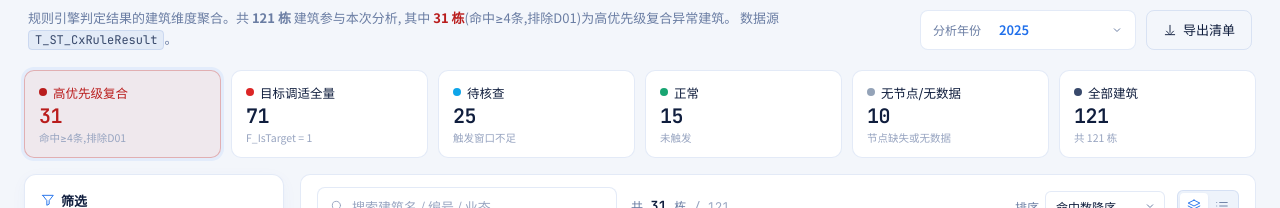
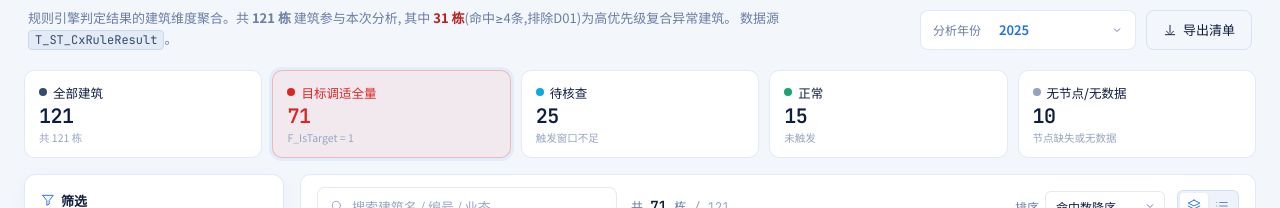
Before and after one commit to cruisetu-beep/Buildings_commissioning_vue, a Vue app: page /result in a window 1280 px wide. Shown: the part 147-355 px from the top of the page. Built offline with nearby package versions, Linux system fonts and the light colour scheme; no server answers.

Commit message:
feat: 删除高优先级复合快捷筛选卡片,全部建筑移到最左,默认选中目标调适全量

```diff
--- a/src/assets/styles/building-list.css
+++ b/src/assets/styles/building-list.css
@@ -13,7 +13,7 @@
 
       /* ─── 顶部快捷筛选按钮组 ─── */
       .quick-filter-bar {
-        display: grid; grid-template-columns: repeat(6, 1fr); gap: 10px;
+        display: grid; grid-template-columns: repeat(5, 1fr); gap: 10px;
         margin-bottom: 16px;
       }
       .qf-btn {
--- a/src/components/result/QuickFilterBar.vue
+++ b/src/components/result/QuickFilterBar.vue
@@ -11,12 +11,11 @@ const props = defineProps({
 const emit = defineEmits(["update:active"]);
 
 const opts = computed(() => [
-  { key: "high", label: "高优先级复合", hint: "命中≥4条,排除D01", color: "var(--hit-7plus)", bg: "rgba(185,28,28,0.06)", bd: "rgba(185,28,28,0.28)" },
+  { key: "all", label: "全部建筑", hint: "共 " + props.counts.all + " 栋", color: "var(--text-1)", bg: "var(--bg-1)", bd: "var(--line)" },
   { key: "target", label: "目标调适全量", hint: "F_IsTarget = 1", color: "var(--status-target)", bg: "rgba(220,38,38,0.06)", bd: "rgba(220,38,38,0.25)" },
   { key: "check", label: "待核查", hint: "触发窗口不足", color: "var(--status-check)", bg: "rgba(14,165,233,0.06)", bd: "rgba(14,165,233,0.25)" },
   { key: "normal", label: "正常", hint: "未触发", color: "var(--status-normal)", bg: "rgba(24,165,114,0.06)", bd: "rgba(24,165,114,0.25)" },
   { key: "nodata", label: "无节点/无数据", hint: "节点缺失或无数据", color: "#94a3b8", bg: "rgba(148,163,184,0.06)", bd: "rgba(148,163,184,0.25)" },
-  { key: "all", label: "全部建筑", hint: "共 " + props.counts.all + " 栋", color: "var(--text-1)", bg: "var(--bg-1)", bd: "var(--line)" },
 ]);
 </script>
 
--- a/src/views/result/BuildingListPage.vue
+++ b/src/views/result/BuildingListPage.vue
@@ -16,7 +16,7 @@ import "../../assets/styles/building-list.css";
 const router = useRouter();
 
 const year = ref(2025);
-const quick = ref("high"); // 默认高优先级复合
+const quick = ref("target"); // 默认目标调适全量
 const sortKey = ref("hitCount");
 const viewMode = ref("card"); // card / table(预留)
 const search = ref("");
```
